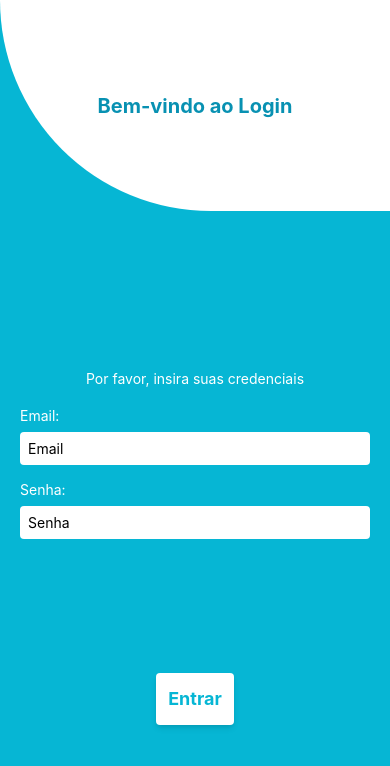
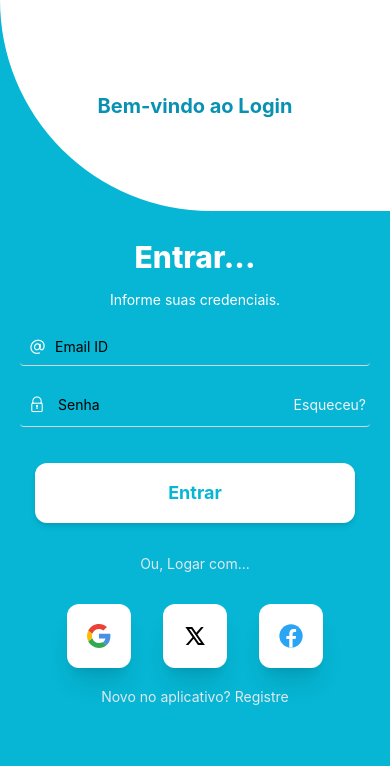
Before and after one commit to LeonardoASC/devmobile, a React Native app: screen /Login in a window 390 px wide. Shown: the top 766 px of the page. Built offline with nearby package versions, Linux system fonts and the light colour scheme.

Commit message:
feat: outras formas de logar screen login

```diff
--- a/src/pages/login/index.js
+++ b/src/pages/login/index.js
@@ -2,6 +2,10 @@ import React, { useState } from 'react';
 import { SafeAreaView, View, Text, TextInput, TouchableOpacity, Alert } from 'react-native';
 import axios from 'axios';
 import AsyncStorage from '@react-native-async-storage/async-storage';
+import { Ionicons, EvilIcons } from '@expo/vector-icons';
+import SvgComponent from "../../svg/google";
+import SvgComponentX from "../../svg/x";
+import SvgComponentFace from "../../svg/facebook";
 
 export function Login({ route, navigation }) {
   const [email, setEmail] = useState('');
@@ -71,45 +75,128 @@ export function Login({ route, navigation }) {
   };
 
   return (
+    // <SafeAreaView className="flex-1">
+    //   <View className="bg-white h-1/4 rounded-bl-full justify-center items-center">
+    //     <Text className="text-cyan-600 text-xl font-bold text-center">
+    //       Bem-vindo ao Login
+    //     </Text>
+    //   </View>
+
+    //   <View className="p-5 flex justify-center h-2/4 w-full rounded-tr-xl bottom-10">
+
+    //     <Text className="text-white text-3xl font-extrabold">Entrar...</Text>
+    //     <Text className="text-white text-center top-4">Informe suas credenciais.</Text>
+    //     <View className="mt-5 w-full">
+
+    //       <View className="flex-row items-center bg-[#06b6d4] p-2 rounded mb-4 border-b border-zinc-300">
+    //         <Ionicons name="at" size={19} color="white" />
+    //         <TextInput
+    //           value={email}
+    //           onChangeText={setEmail}
+    //           placeholder="Email ID"
+    //           className="flex-1 px-1"
+    //         />
+    //       </View>
+
+    //       <View className="flex-row items-center bg-[#06b6d4] py-2 px-1 rounded mb-4 border-b border-zinc-300">
+    //         <EvilIcons name="lock" size={26} color="white" />
+    //         <TextInput
+    //           value={password}
+    //           onChangeText={setPassword}
+    //           placeholder="Senha"
+    //           secureTextEntry={true}
+    //           className="flex-1 px-1"
+    //         />
+    //         <Text className="text-slate-100">Esqueceu?</Text>
+    //       </View>
+    //     </View>
+    //   </View>
+
+    //   <View className="w-full items-center justify-center">
+    //     <TouchableOpacity
+    //       className="bg-white w-[90%] rounded-xl p-3 shadow-md py-4 bottom-28"
+    //       onPress={handleLogin}
+    //     // onPress={() => navigation.navigate("HomePrivate")}
+    //     >
+    //       <Text className="text-cyan-500 text-center font-bold text-lg ">Entrar</Text>
+    //     </TouchableOpacity>
+
+    //   <Text className="text-center text-slate-200 bottom-20">Ou, Logar com... </Text>
+
+    //     <View className="flex flex-row gap-x-8 mt-4 bottom-16">
+    //       <View className="bg-white w-10 items-center justify-center rounded-xl p-2 px-10 shadow-xl">
+    //         <SvgComponent />
+    //       </View>
+    //       <View className="bg-white w-10 items-center justify-center rounded-xl p-2 px-10 shadow-xl">
+    //         <SvgComponentX />
+    //       </View>
+    //       <View className="bg-white w-10 items-center justify-center rounded-xl p-2 px-10 shadow-xl">
+    //         <SvgComponentFace />
+    //       </View>
+    //     </View>
+    //     <Text className="text-center text-slate-200 ">Novo no aplicativo? Registre</Text>
+    //   </View>
+
+    // </SafeAreaView>
+
     <SafeAreaView className="flex-1">
-      <View className="bg-white h-1/4 rounded-bl-full justify-center items-center">
+      <View className="bg-white flex h-1/4 justify-center items-center rounded-bl-full">
         <Text className="text-cyan-600 text-xl font-bold text-center">
           Bem-vindo ao Login
         </Text>
       </View>
 
-      <View className="p-5 flex justify-center items-center h-2/4 w-full mt-10 rounded-tr-xl">
-        <Text className="text-white">Por favor, insira suas credenciais</Text>
+      <View className="flex-1 p-5 mt-2">
+        <Text className="text-white text-3xl font-extrabold self-center">Entrar...</Text>
+        <Text className="text-white text-center mt-4">Informe suas credenciais.</Text>
 
         <View className="mt-5 w-full">
-          <Text className="text-white mb-2">Email:</Text>
+          <View className="flex-row items-center bg-[#06b6d4] p-2 rounded mb-4 border-b border-zinc-300">
+            <Ionicons name="at" size={19} color="white" />
             <TextInput
               value={email}
               onChangeText={setEmail}
-            placeholder="Email"
-            className="bg-white p-2 rounded mb-4"
+              placeholder="Email ID"
+              className="flex-1 ml-2"
             />
+          </View>
 
-          <Text className="text-white mb-2">Senha:</Text>
+          <View className="flex-row items-center bg-[#06b6d4] py-2 px-1 rounded mb-4 border-b border-zinc-300">
+            <EvilIcons name="lock" size={26} color="white" />
             <TextInput
               value={password}
               onChangeText={setPassword}
               placeholder="Senha"
               secureTextEntry={true}
-            className="bg-white p-2 rounded mb-4"
+              className="flex-1 ml-2"
             />
+            <Text className="text-slate-100 ml-2">Esqueceu?</Text>
           </View>
         </View>
 
-      <View className="w-full items-center justify-center">
         <TouchableOpacity
-          className="bg-white rounded p-3 shadow-md"
+          className="bg-white w-11/12 rounded-xl p-3 shadow-md py-4 self-center mt-5"
           onPress={handleLogin}
-        // onPress={() => navigation.navigate("HomePrivate")}
         >
-          <Text className="text-cyan-500 font-bold text-lg">Entrar</Text>
+          <Text className="text-cyan-500 text-center font-bold text-lg">Entrar</Text>
         </TouchableOpacity>
+
+        <Text className="text-center text-slate-200 mt-8">Ou, Logar com...</Text>
+
+        <View className="flex flex-row justify-center gap-x-8 mt-8">
+          <View className="bg-white w-16 h-16 items-center justify-center rounded-xl p-2 shadow-xl">
+            <SvgComponent />
+          </View>
+          <View className="bg-white w-16 h-16 items-center justify-center rounded-xl p-2 shadow-xl">
+            <SvgComponentX />
+          </View>
+          <View className="bg-white w-16 h-16 items-center justify-center rounded-xl p-2 shadow-xl">
+            <SvgComponentFace />
+          </View>
+        </View>
+        <Text className="text-center text-slate-200 mt-5">Novo no aplicativo? Registre</Text>
       </View>
     </SafeAreaView>
+
   );
 }
--- a/src/svg/circulo.js
+++ b/src/svg/circulo.js
@@ -1,5 +1,5 @@
 import * as React from 'react';
-import Svg, { Circle, Rect, Path } from 'react-native-svg';
+import Svg, { Path } from 'react-native-svg';
 
 export default function SvgComponent(props) {
   return (
--- /dev/null
+++ b/src/svg/facebook.js
@@ -0,0 +1,28 @@
+import * as React from 'react';
+import Svg, { LinearGradient, Stop, Path } from 'react-native-svg';
+
+export default function SvgComponent(props) {
+    return (
+        <Svg width="28" height="28" viewBox="0 0 48 48">
+        <LinearGradient
+          id="Ld6sqrtcxMyckEl6xeDdMa_uLWV5A9vXIPu_gr1"
+          x1="9.993"
+          x2="40.615"
+          y1="9.993"
+          y2="40.615"
+        >
+          <Stop offset="0" stopColor="#2aa4f4" />
+          <Stop offset="1" stopColor="#007ad9" />
+        </LinearGradient>
+        <Path
+          fill="url(#Ld6sqrtcxMyckEl6xeDdMa_uLWV5A9vXIPu_gr1)"
+          d="M24,4C12.954,4,4,12.954,4,24s8.954,20,20,20s20-8.954,20-20S35.046,4,24,4z"
+        />
+        <Path
+          fill="#fff"
+          d="M26.707,29.301h5.176l0.813-5.258h-5.989v-2.874c0-2.184,0.714-4.121,2.757-4.121h3.283V12.46 c-0.577-0.078-1.797-0.248-4.102-0.248c-4.814,0-7.636,2.542-7.636,8.334v3.498H16.06v5.258h4.948v14.452 C21.988,43.9,22.981,44,24,44c0.921,0,1.82-0.084,2.707-0.204V29.301z"
+        />
+      </Svg>
+
+    );
+}
--- /dev/null
+++ b/src/svg/google.js
@@ -0,0 +1,13 @@
+import * as React from 'react';
+import Svg, { Path } from 'react-native-svg';
+
+export default function SvgComponent(props) {
+    return (
+        <Svg width="24" height="24" viewBox="0 0 24 24">
+        <Path fill="#EA4335" d="M5.26620003,9.76452941 C6.19878754,6.93863203 8.85444915,4.90909091 12,4.90909091 C13.6909091,4.90909091 15.2181818,5.50909091 16.4181818,6.49090909 L19.9090909,3 C17.7818182,1.14545455 15.0545455,0 12,0 C7.27006974,0 3.1977497,2.69829785 1.23999023,6.65002441 L5.26620003,9.76452941 Z"/>
+        <Path fill="#34A853" d="M16.0407269,18.0125889 C14.9509167,18.7163016 13.5660892,19.0909091 12,19.0909091 C8.86648613,19.0909091 6.21911939,17.076871 5.27698177,14.2678769 L1.23746264,17.3349879 C3.19279051,21.2936293 7.26500293,24 12,24 C14.9328362,24 17.7353462,22.9573905 19.834192,20.9995801 L16.0407269,18.0125889 Z"/>
+        <Path fill="#4A90E2" d="M19.834192,20.9995801 C22.0291676,18.9520994 23.4545455,15.903663 23.4545455,12 C23.4545455,11.2909091 23.3454545,10.5272727 23.1818182,9.81818182 L12,9.81818182 L12,14.4545455 L18.4363636,14.4545455 C18.1187732,16.013626 17.2662994,17.2212117 16.0407269,18.0125889 L19.834192,20.9995801 Z"/>
+        <Path fill="#FBBC05" d="M5.27698177,14.2678769 C5.03832634,13.556323 4.90909091,12.7937589 4.90909091,12 C4.90909091,11.2182781 5.03443647,10.4668121 5.26620003,9.76452941 L1.23999023,6.65002441 C0.43658717,8.26043162 0,10.0753848 0,12 C0,13.9195484 0.444780743,15.7301709 1.23746264,17.3349879 L5.27698177,14.2678769 Z"/>
+      </Svg>
+    );
+}
--- /dev/null
+++ b/src/svg/x.js
@@ -0,0 +1,10 @@
+import * as React from 'react';
+import Svg, { Path } from 'react-native-svg';
+
+export default function SvgComponent(props) {
+    return (
+        <Svg xmlns="http://www.w3.org/2000/svg" x="0px" y="0px" width="24" height="24" viewBox="0 0 24 24">
+            <Path d="M 2.3671875 3 L 9.4628906 13.140625 L 2.7402344 21 L 5.3808594 21 L 10.644531 14.830078 L 14.960938 21 L 21.871094 21 L 14.449219 10.375 L 20.740234 3 L 18.140625 3 L 13.271484 8.6875 L 9.2988281 3 L 2.3671875 3 z M 6.2070312 5 L 8.2558594 5 L 18.033203 19 L 16.001953 19 L 6.2070312 5 z"></Path>
+        </Svg>
+    );
+}
```
Lines whose indentation alone changed are shown as unchanged.
